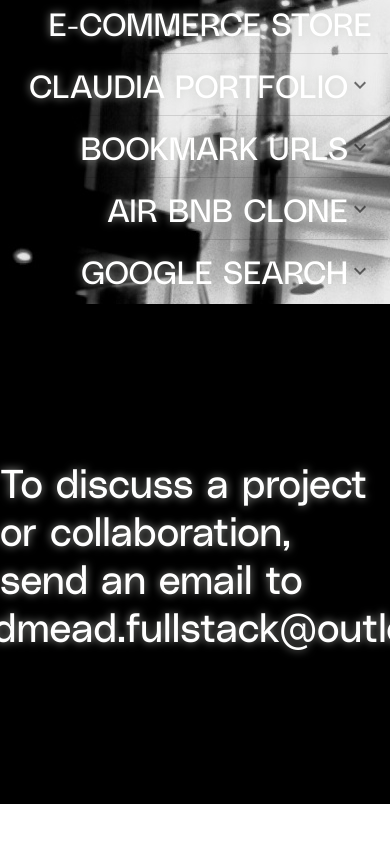
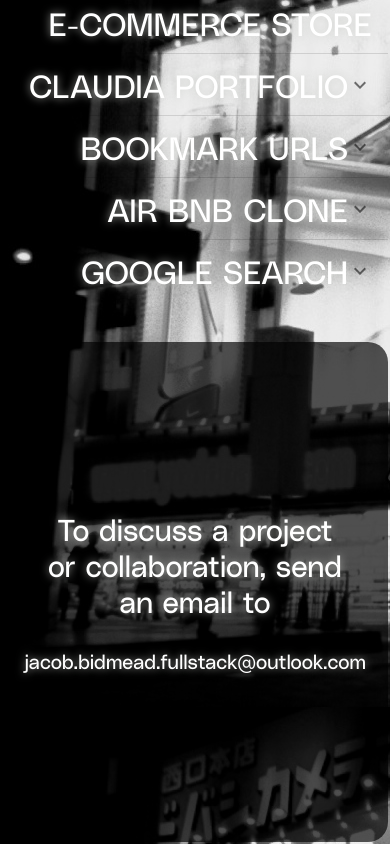
Before and after one commit to Jacobbidmead/new-portfolio, a React (Create React App) app: page / in a window 390 px wide. Shown: the part 2937-3781 px from the top of the page. Before the commit the page ends 3741 px from the top, so only its background shows below. Built offline with nearby package versions, Linux system fonts and the light colour scheme.

Commit message:
Created contact component & imported

```diff
--- a/src/App.css
+++ b/src/App.css
@@ -6,6 +6,11 @@
 @font-face {
   font-family: "PolySans";
   src: url("/public/fonts/PolySans.woff");
+}
+
+::selection {
+  color: rgb(85, 242, 71);
+  background: rgb(6, 6, 6);
 }
 
 .body {
@@ -295,11 +300,13 @@
   overflow: hidden;
   position: relative;
   z-index: 2;
-  background-color: black;
+  background-color: rgba(0, 0, 0, 0.662);
   color: white;
   flex-direction: column;
   font-size: 40px;
   text-shadow: 0 0 8px #cccfcabf;
+  margin-top: 40px;
+  border-radius: 20px;
 }
 
 @media screen and (max-width: 601px) {
@@ -395,4 +402,15 @@
   .accordion-container {
     padding: 2px;
   }
+
+  .contact {
+    font-size: 30px;
+    text-align: center;
+    padding: 0px 40px;
+  }
+
+  .email {
+    padding-top: 30px;
+    font-size: 20px;
+  }
 }
--- a/src/App.js
+++ b/src/App.js
@@ -114,12 +114,6 @@
           <SimpleAccordion />
         </div>
       </div>
-      <section>
-        <div className="contact">
-          <div>To discuss a project or collaboration, send an email to </div>
-          <div className="email">jacob.bidmead.fullstack@outlook.com</div>
-        </div>
-      </section>
     </>
   );
 };
--- a/src/components/Accordion.js
+++ b/src/components/Accordion.js
@@ -10,6 +10,7 @@
 import googleImg from "../imageData/googleImg";
 import claudiaImg from "../imageData/claudiaImg";
 import { motion } from "framer-motion";
+import Contact from "./Contact";
 
 const boxAnimate = {
   offscreen: { y: 200, opacity: 0 },
@@ -241,6 +242,7 @@
           </div>
         </AccordionDetails>
       </Accordion>
+      <Contact />
     </div>
   );
 }
--- /dev/null
+++ b/src/components/Contact.js
@@ -0,0 +1,15 @@
+const Contact = () => {
+  return (
+    <>
+      {" "}
+      <section>
+        <div className="contact">
+          <div>To discuss a project or collaboration, send an email to </div>
+          <div className="email">jacob.bidmead.fullstack@outlook.com</div>
+        </div>
+      </section>
+    </>
+  );
+};
+
+export default Contact;
```
